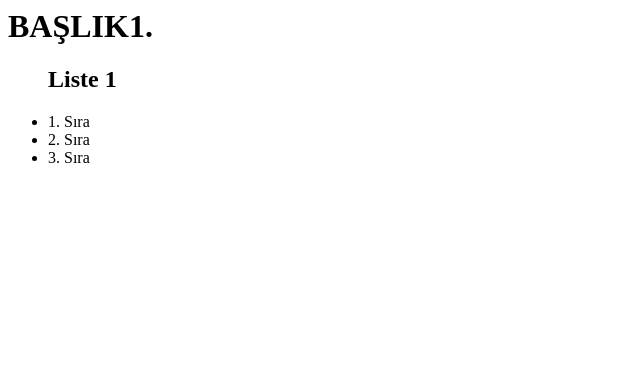
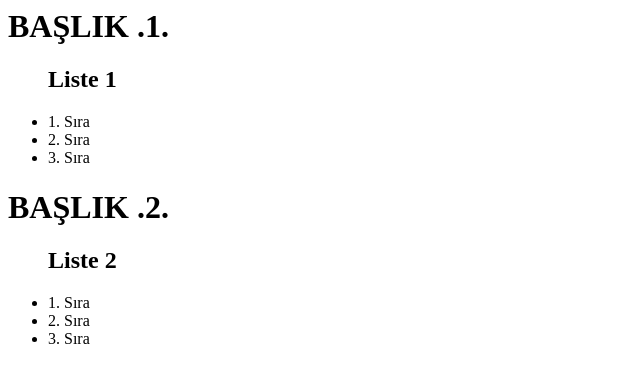
Before and after one commit to ordunet/deneme, a plain HTML site: page index.html in a window 1280 px wide. Shown: the whole page, without its empty margins (0-640 px from the left). Drawn offline with Linux system fonts and the light colour scheme.

Commit message:
initial commit

```diff
--- a/index.html
+++ b/index.html
@@ -1,12 +1,20 @@
 <http>
     <title>Deneme Sayfası</title>
     <body>
-        <h1>BAŞLIK1.</h1>
+        <h1>BAŞLIK .1.</h1>
         <ul>
             <h2>Liste 1</h2>
             <li>1. Sıra</li>
             <li>2. Sıra</li>
             <li>3. Sıra</li>
         </ul>
+
+        <h1>BAŞLIK .2.</h1>
+        <ul>
+            <h2>Liste 2</h2>
+            <li>1. Sıra</li>
+            <li>2. Sıra</li>
+            <li>3. Sıra</li>
+        </ul>
     </body>
 </http>
```
